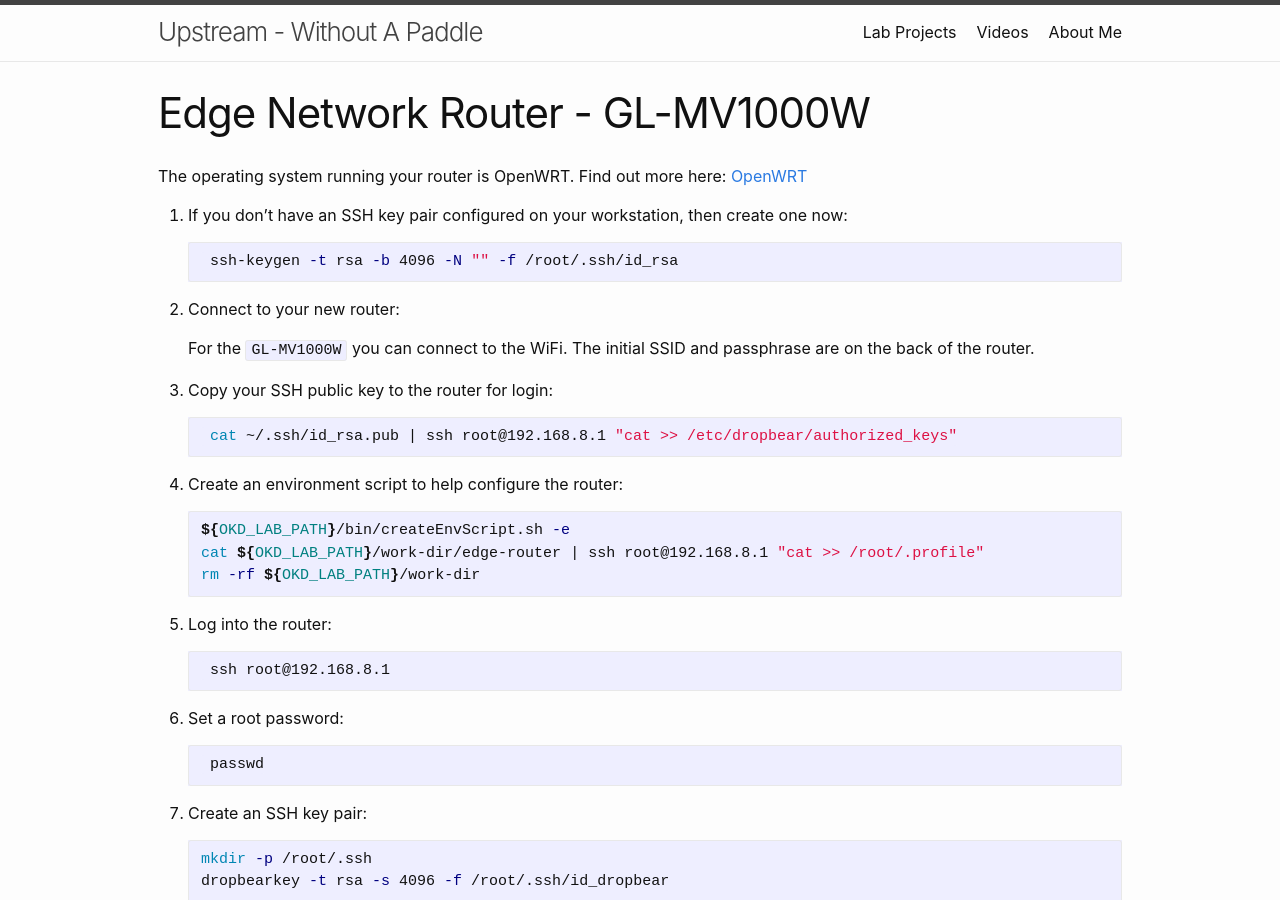
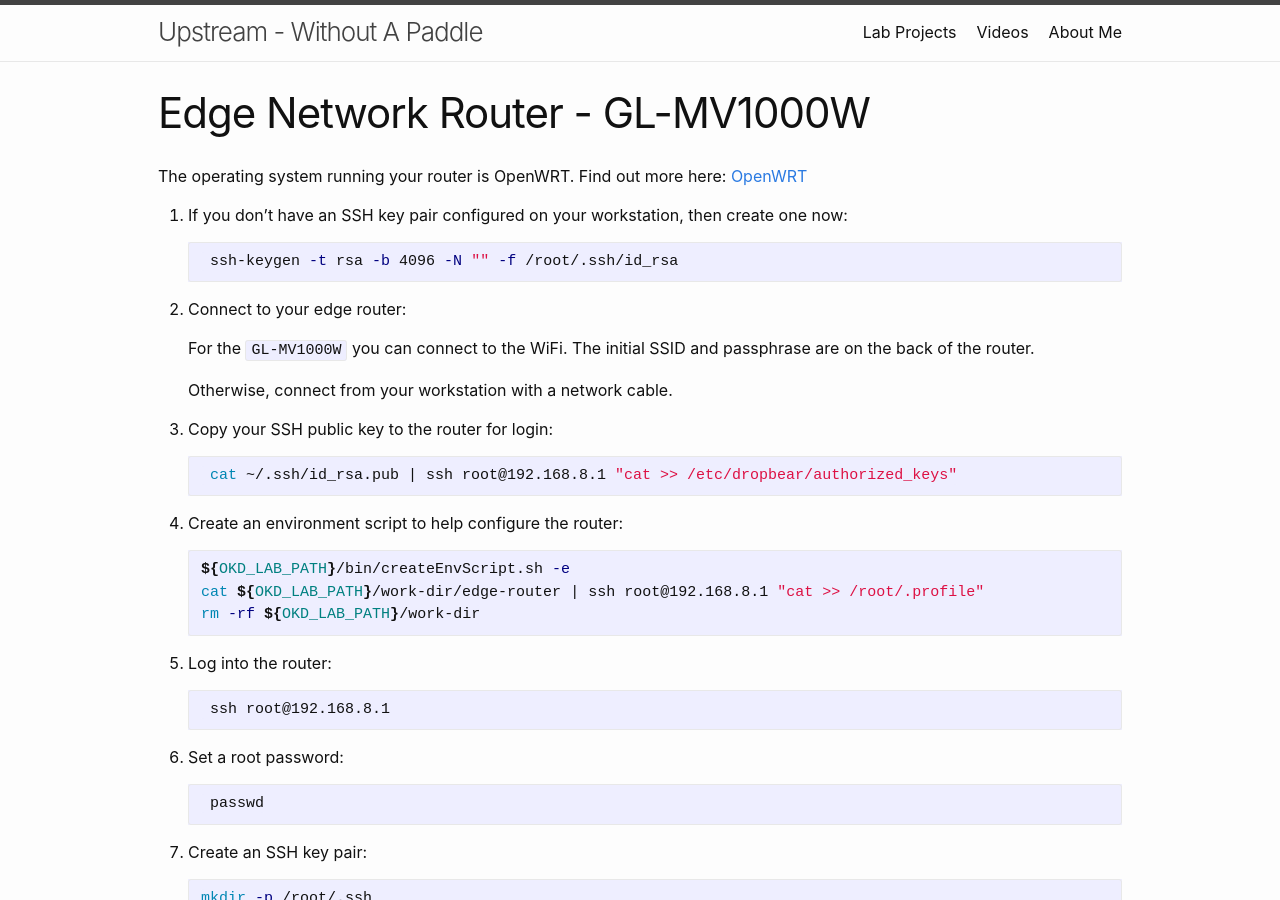
Before and after one commit to cgruver/cgruver, a Jekyll site: the page built from pages/home-lab/edge-router.md, in a window 1280 px wide and 900 px high. Built offline with Jekyll 4.4.1, drawn with Linux system fonts in a browser that asks for light colours.

Commit message:
clarify instructions

````diff
--- a/pages/home-lab/edge-router.md
+++ b/pages/home-lab/edge-router.md
@@ -20,9 +20,11 @@
     ssh-keygen -t rsa -b 4096 -N "" -f /root/.ssh/id_rsa
     ```
 
-1. Connect to your new router:
+1. Connect to your edge router:
 
     For the `GL-MV1000W` you can connect to the WiFi.  The initial SSID and passphrase are on the back of the router.
+
+    Otherwise, connect from your workstation with a network cable.
 
 1. Copy your SSH public key to the router for login:
 
````
Also changed, not shown: pages/home-lab/internal-router.md (+4 -0 lines).
